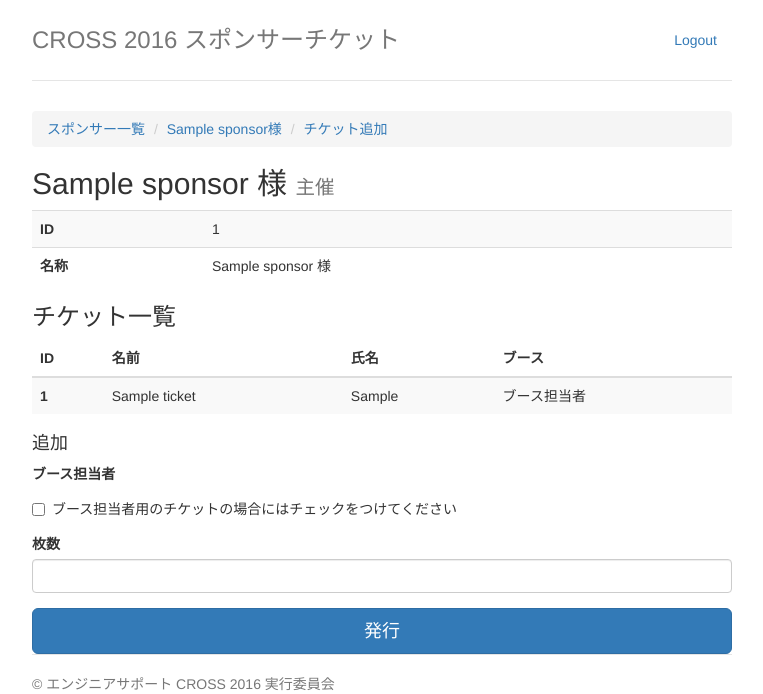
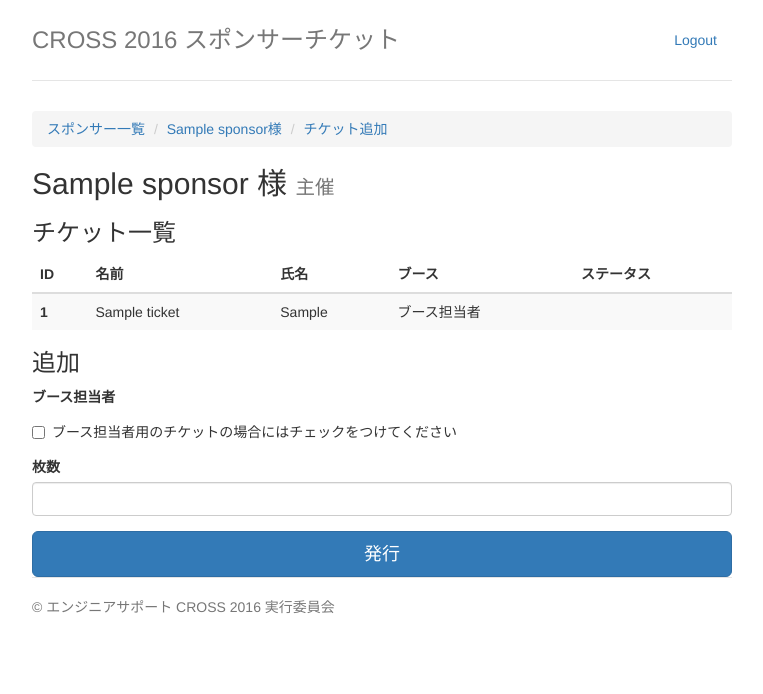
Before and after one commit to X2k16/sponsor-cupon, a Django app: page /sponsors/1/tickets/ in a window 1280 px wide. Shown: the top 694 px of the page, without its empty margins (258-1021 px from the left). Run offline with Django 3.2, Linux system fonts and the light colour scheme; a user stored in the database is signed in; tables that the repository leaves empty hold one stand-in row (values such as "Sample post"); parts of the project's set-up code (start-up, migrations or seed data) failed here and were passed over; some libraries are stand-ins or nearby versions.

Commit message:
チケット発行を実装

```diff
--- a/src/ticket/forms.py
+++ b/src/ticket/forms.py
@@ -45,8 +45,28 @@ class TicketCreateForm(BootstrapMixins, forms.ModelForm):
         model = Ticket
         fields = ("is_booth", )
 
-    count = forms.IntegerField(label="枚数")
+    count = forms.IntegerField(label="枚数", min_value=0, max_value=10)
 
     def __init__(self, *args, **kwargs):
         self.sponsor = kwargs.pop("sponsor")
         super().__init__(*args, **kwargs)
+
+    def save(self, commit=True):
+        if not commit:
+            raise NotImplementedError("'commit' must be True.")
+
+        last_ticket = self.sponsor.tickets.all().order_by("-id")[0]
+        last_number = int(last_ticket.name.split(" ")[-1])
+
+        # チケットを作成する
+        tickets = []
+        for i in range(self.cleaned_data["count"]):
+            ticket = Ticket()
+            ticket.name = "{0}様 {1}".format(self.sponsor.name, (i + 1 + last_number))
+            ticket.sponsor = self.sponsor
+            ticket.is_registered = False
+            ticket.is_booth = self.cleaned_data["is_booth"]
+            tickets.append(ticket)
+        Ticket.objects.bulk_create(tickets)
+
+        return tickets
--- a/src/ticket/templates/sponsor_detail.html
+++ b/src/ticket/templates/sponsor_detail.html
@@ -30,11 +30,11 @@
       <th>チケット</th>
       <td>
         {% if sponsor.is_in_preparation %}
-        生成中
+        発行中
         {% else %}
         <a href="{% url "sponsor_ticket" sponsor.id %}"><button class="btn btn-xs btn-default">ダウンロード</button></a>
         {% endif %}
-        <a href="{% url "sponsor_list_ticket" sponsor.id %}"><button class="btn btn-xs btn-default">追加</button></a>
+        <a href="{% url "sponsor_list_ticket" sponsor.id %}"><button class="btn btn-xs btn-default">詳細</button></a>
       </td>
     </tr>
     <tr>
--- a/src/ticket/templates/sponsor_list_ticket.html
+++ b/src/ticket/templates/sponsor_list_ticket.html
@@ -10,23 +10,13 @@
 {% block content %}
 <h2>{{ sponsor.name }} 様 <small>{{ sponsor.get_category_display }}</small></h2>
 
-<table class="table table-striped">
-  <tbody>
-    <tr>
-      <th>ID</th><td>{{sponsor.id}}</td>
-    </tr>
-    <tr>
-      <th>名称</th><td>{{sponsor.name}} 様</td>
-    </tr>
-  </tbody>
-</table>
 
 <h3>チケット一覧</h3>
 
 <table class="table table-striped">
   <thead>
     <tr>
-      <th>ID</th><th>名前</th><th>氏名</th><th>ブース</th>
+      <th>ID</th><th>名前</th><th>氏名</th><th>ブース</th><th>ステータス</th>
   </thead>
   <tbody>
     {% for ticket in tickets %}
@@ -35,11 +25,12 @@
       <td>{{ticket.name}}</td>
       <td>{{ticket.shimei}}</td>
       <td>{% if ticket.is_booth %}ブース担当者{% endif %}</td>
+    <td>{% if not ticket.qr_code %}<span class="label label-warning">発行待ち</span>{% endif %}</td>
     </tr>
     {% endfor %}
 </table>
 
-<h4>追加</h4>
+<h3>追加</h3>
 <form class="form" method="post">
   {% csrf_token %}
 
--- a/src/ticket/views.py
+++ b/src/ticket/views.py
@@ -61,23 +61,23 @@ def sponsor_ticket(request, pk):
     sponsor = get_object_or_404(Sponsor, id=pk)
     return download(request, sponsor.token)
 
+
 @login_required
 def sponsor_list_ticket(request, pk):
     sponsor = get_object_or_404(Sponsor, id=pk)
     tickets = sponsor.tickets.all()
 
-
     form = TicketCreateForm(sponsor=sponsor)
     if request.method == "POST":
         form = TicketCreateForm(request.POST, sponsor=sponsor)
         if form.is_valid():
-
+            form.save()
             return HttpResponseRedirect("")
 
     context = {
-        "sponsor":sponsor,
-        "tickets":tickets,
-        "form":form
+        "sponsor": sponsor,
+        "tickets": tickets,
+        "form": form
     }
     return render(request, "sponsor_list_ticket.html", context)
 
```
